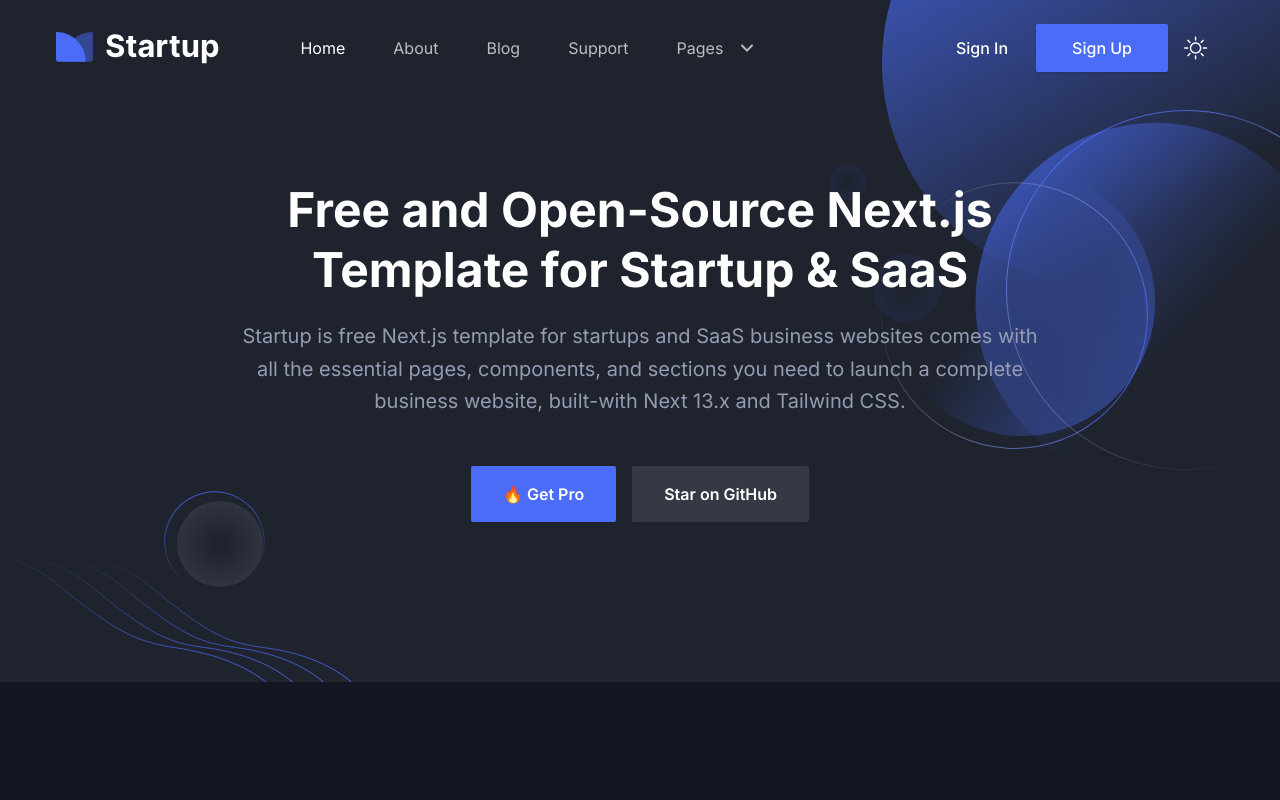
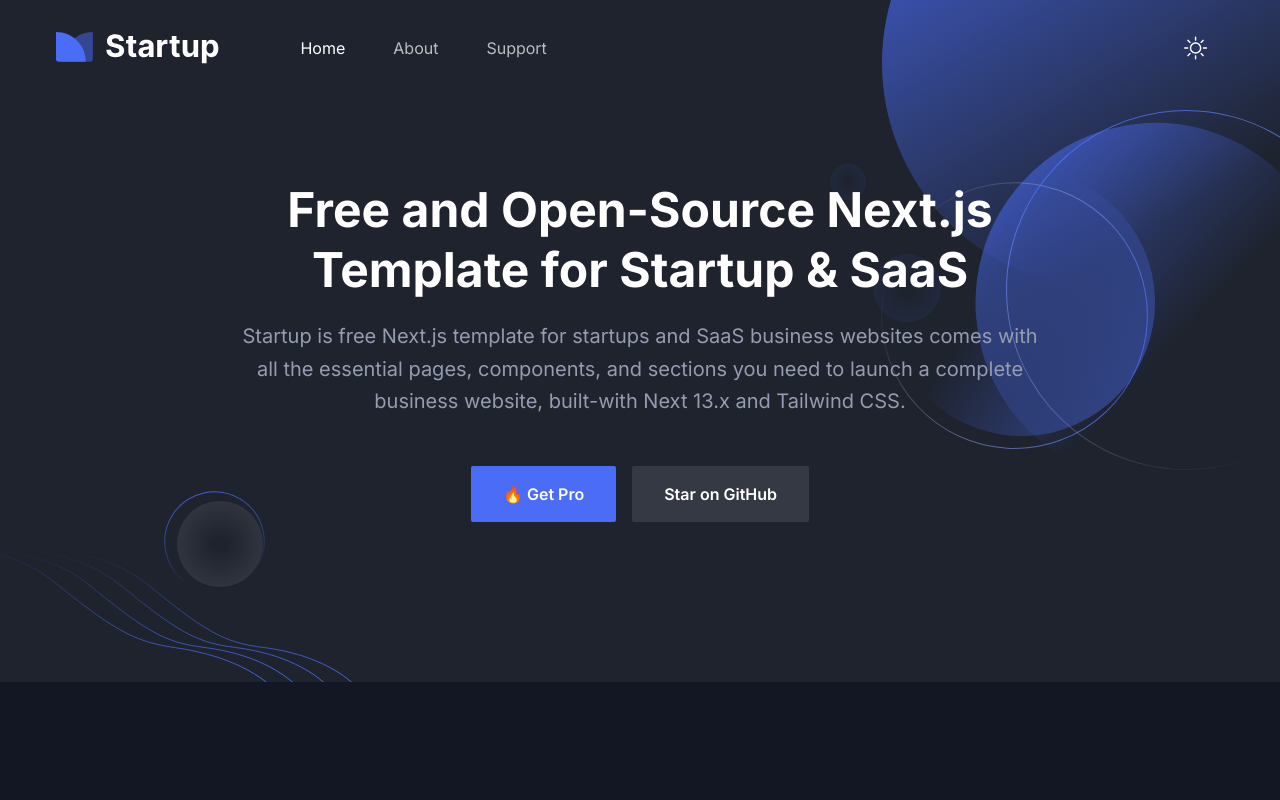
Before and after one commit to lalisabl/StartupProfileWebsite, a Next.js app: page / in a window 1280 px wide. Shown: the top 800 px of the page. Built offline with nearby package versions, Linux system fonts and the light colour scheme.

Commit message:
header updated

```diff
--- a/app/page.tsx
+++ b/app/page.tsx
@@ -27,9 +27,9 @@
       <Brands />
       <AboutSectionOne />
       <AboutSectionTwo />
-      <Testimonials />
-      <Pricing />
-      <Blog />
+      {/* <Testimonials /> */}
+      {/* <Pricing />   */}
+      {/* <Blog /> */}
       <Contact />
     </>
   );
--- a/components/Header/index.tsx
+++ b/components/Header/index.tsx
@@ -43,7 +43,7 @@
       <header
         className={`header left-0 top-0 z-40 flex w-full items-center ${
           sticky
-            ? "dark:bg-gray-dark dark:shadow-sticky-dark fixed z-[9999] bg-white !bg-opacity-80 shadow-sticky backdrop-blur-sm transition"
+            ? "fixed z-[9999] bg-white !bg-opacity-80 shadow-sticky backdrop-blur-sm transition dark:bg-gray-dark dark:shadow-sticky-dark"
             : "absolute bg-transparent"
         }`}
       >
@@ -159,18 +159,6 @@
                 </nav>
               </div>
               <div className="flex items-center justify-end pr-16 lg:pr-0">
-                <Link
-                  href="/signin"
-                  className="hidden px-7 py-3 text-base font-medium text-dark hover:opacity-70 dark:text-white md:block"
-                >
-                  Sign In
-                </Link>
-                <Link
-                  href="/signup"
-                  className="ease-in-up shadow-btn hover:shadow-btn-hover hidden rounded-sm bg-primary px-8 py-3 text-base font-medium text-white transition duration-300 hover:bg-opacity-90 md:block md:px-9 lg:px-6 xl:px-9"
-                >
-                  Sign Up
-                </Link>
                 <div>
                   <ThemeToggler />
                 </div>
--- a/components/Header/menuData.tsx
+++ b/components/Header/menuData.tsx
@@ -13,72 +13,13 @@
     path: "/about",
     newTab: false,
   },
-  {
-    id: 33,
-    title: "Blog",
-    path: "/blog",
-    newTab: false,
-  },
+
   {
     id: 3,
     title: "Support",
     path: "/contact",
     newTab: false,
   },
-  {
-    id: 4,
-    title: "Pages",
-    newTab: false,
-    submenu: [
-      {
-        id: 41,
-        title: "About Page",
-        path: "/about",
-        newTab: false,
-      },
-      {
-        id: 42,
-        title: "Contact Page",
-        path: "/contact",
-        newTab: false,
-      },
-      {
-        id: 43,
-        title: "Blog Grid Page",
-        path: "/blog",
-        newTab: false,
-      },
-      {
-        id: 44,
-        title: "Blog Sidebar Page",
-        path: "/blog-sidebar",
-        newTab: false,
-      },
-      {
-        id: 45,
-        title: "Blog Details Page",
-        path: "/blog-details",
-        newTab: false,
-      },
-      {
-        id: 46,
-        title: "Sign In Page",
-        path: "/signin",
-        newTab: false,
-      },
-      {
-        id: 47,
-        title: "Sign Up Page",
-        path: "/signup",
-        newTab: false,
-      },
-      {
-        id: 48,
-        title: "Error Page",
-        path: "/error",
-        newTab: false,
-      },
-    ],
-  },
+
 ];
 export default menuData;
```
